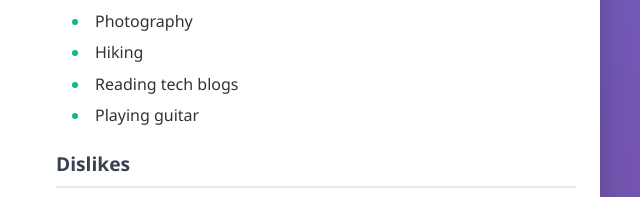
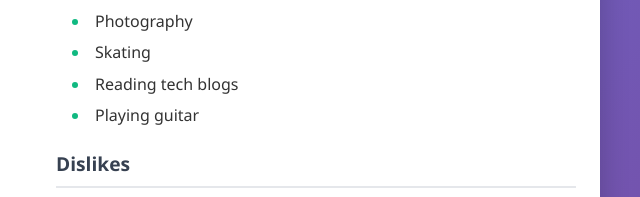
Before and after one commit to heptuene123098/HNG13, a plain HTML site: page stage-zero.html in a window 1280 px wide. Shown: the part 447-644 px from the top of the page, 440-1080 px from the left. Drawn offline with Linux system fonts and the light colour scheme.

Commit message:
push update

```diff
--- a/stage-zero.html
+++ b/stage-zero.html
@@ -97,7 +97,7 @@
                     <h3>Hobbies</h3>
                     <ul data-testid="test-user-hobbies" class="hobbies-list">
                         <li>Photography</li>
-                        <li>Hiking</li>
+                        <li>Skating</li>
                         <li>Reading tech blogs</li>
                         <li>Playing guitar</li>
                     </ul>
```
Also changed, not shown: Screenshot.png (added), 1 other file.
